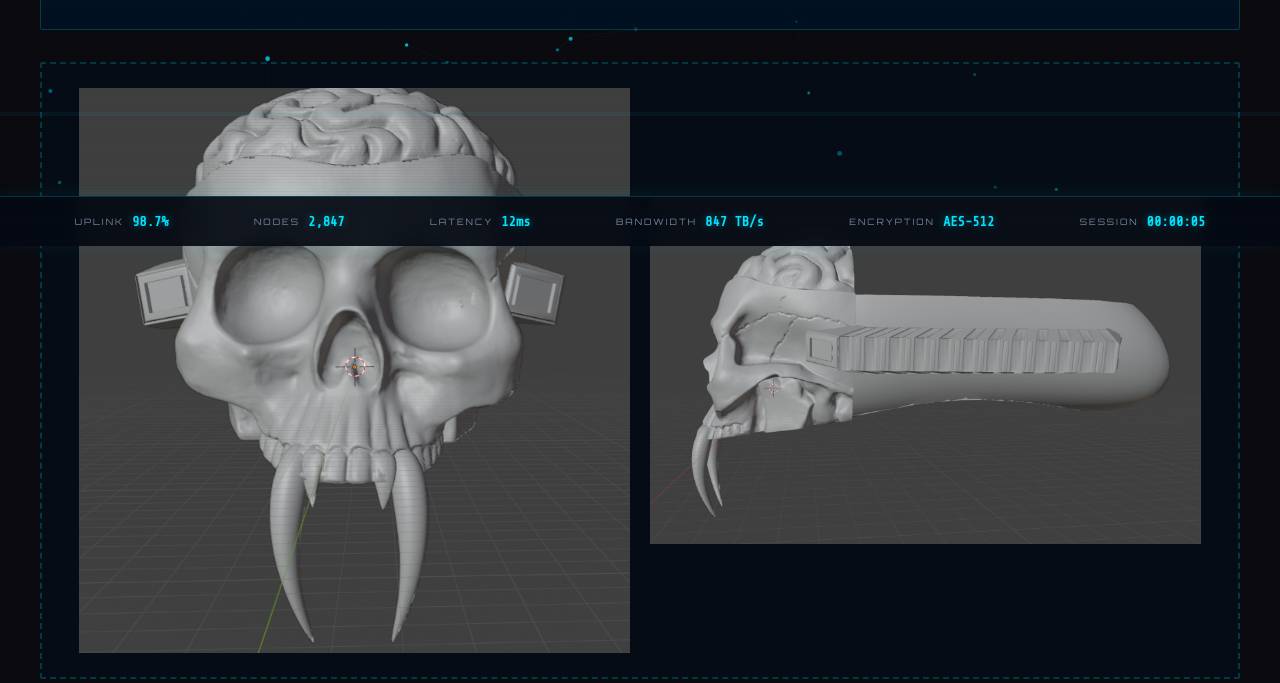
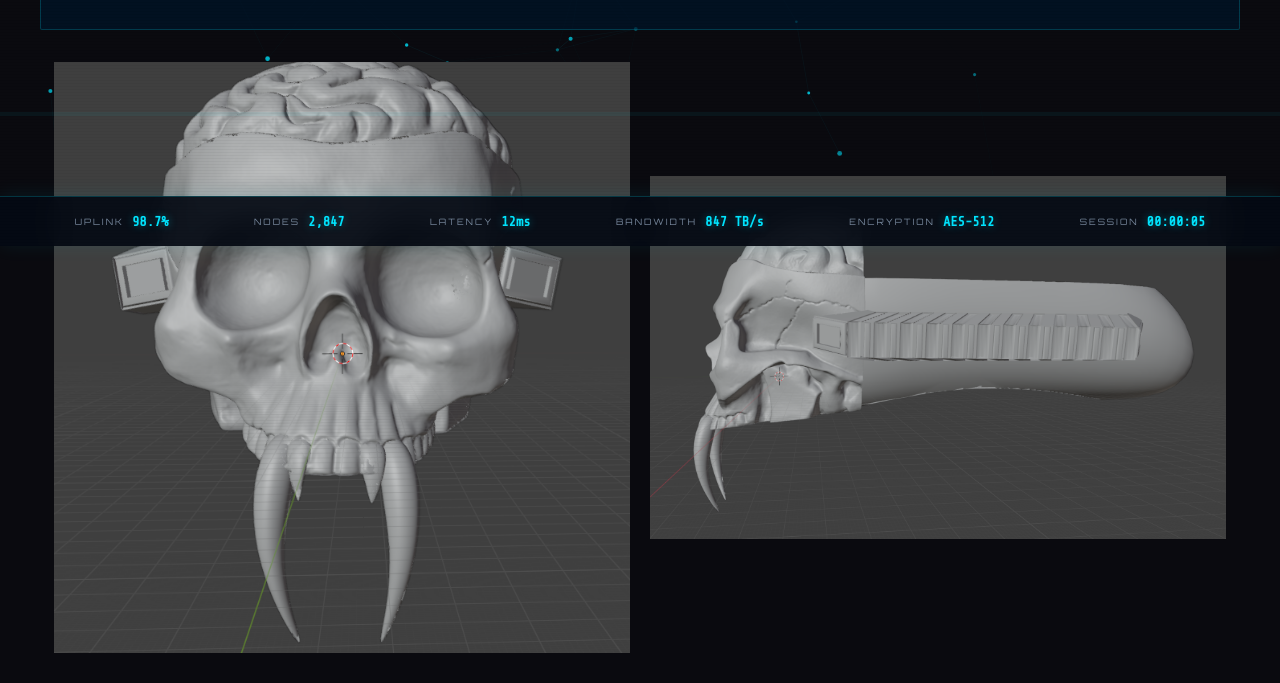
Before and after one commit to Balraj-Bhuller/Balraj-Bhuller.github.io_Backup, a plain HTML site: page index.html in a window 1280 px wide. Shown: the part 554-1237 px from the top of the page. Drawn offline with nearby package versions, Linux system fonts and the light colour scheme; a script that the page names is missing.

Commit message:
Refactor media placeholder div structure

```diff
--- a/index.html
+++ b/index.html
@@ -140,9 +140,9 @@
 
                 <!-- Featured Media Placeholder -->
                 <!-- EDIT: Replace this div with <img src="your-image.jpg" alt="Project"> or a video embed -->
-                <div class="media-placeholder featured-media">
-                    <img src="img/Skull-front-28-03-2026.png" alt="Media" class="media-image" />
-                    <img src="img/Skull-side-28-03-2026.png" alt="Media" class="media-image" />
+                <div class="featured-media">
+                    <img src="img/Skull-front-28-03-2026.png" class="media-image" />
+                    <img src="img/Skull-side-28-03-2026.png" class="media-image" />
                 </div>
 
                 <!-- Mission Objectives -->
```
